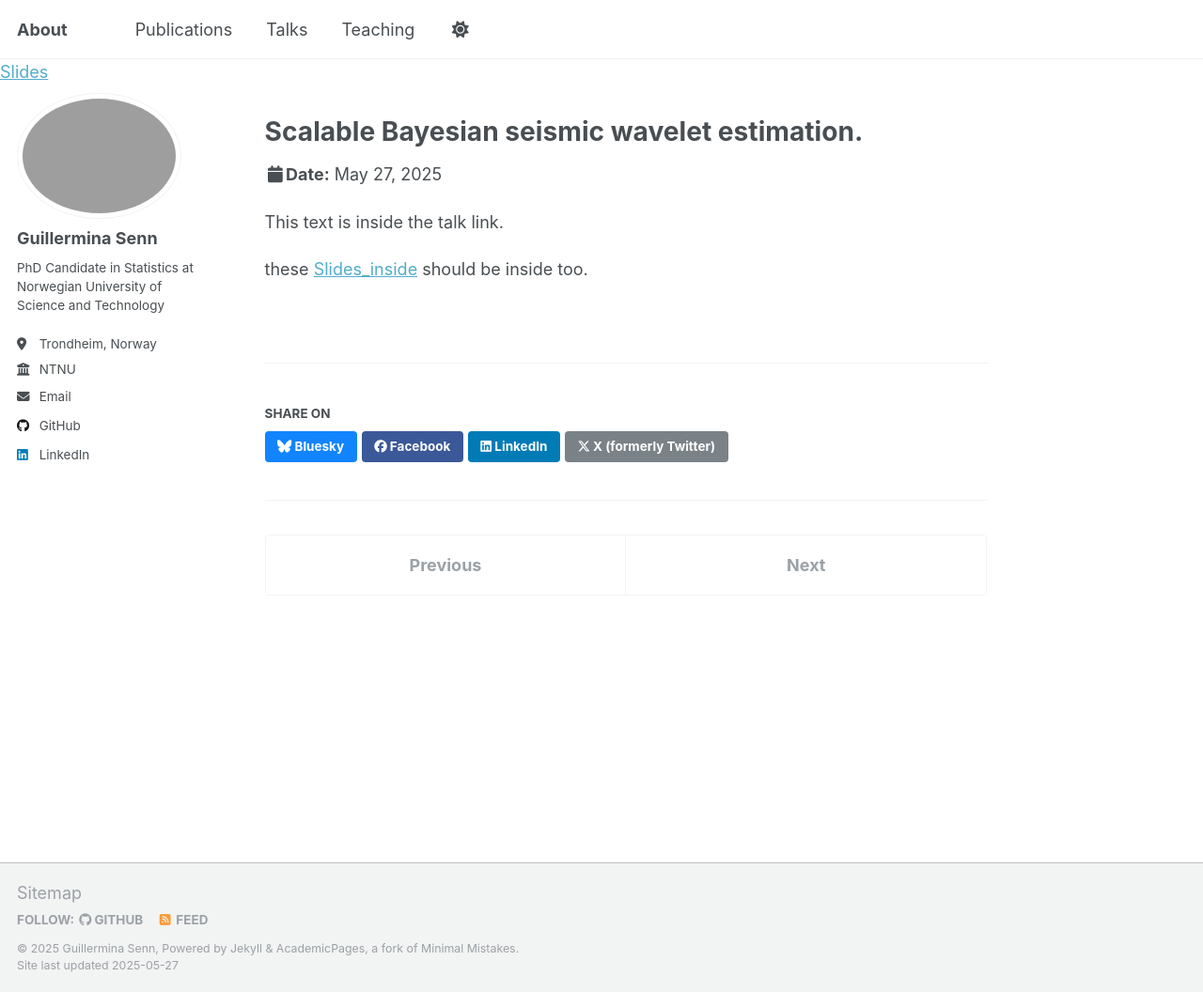
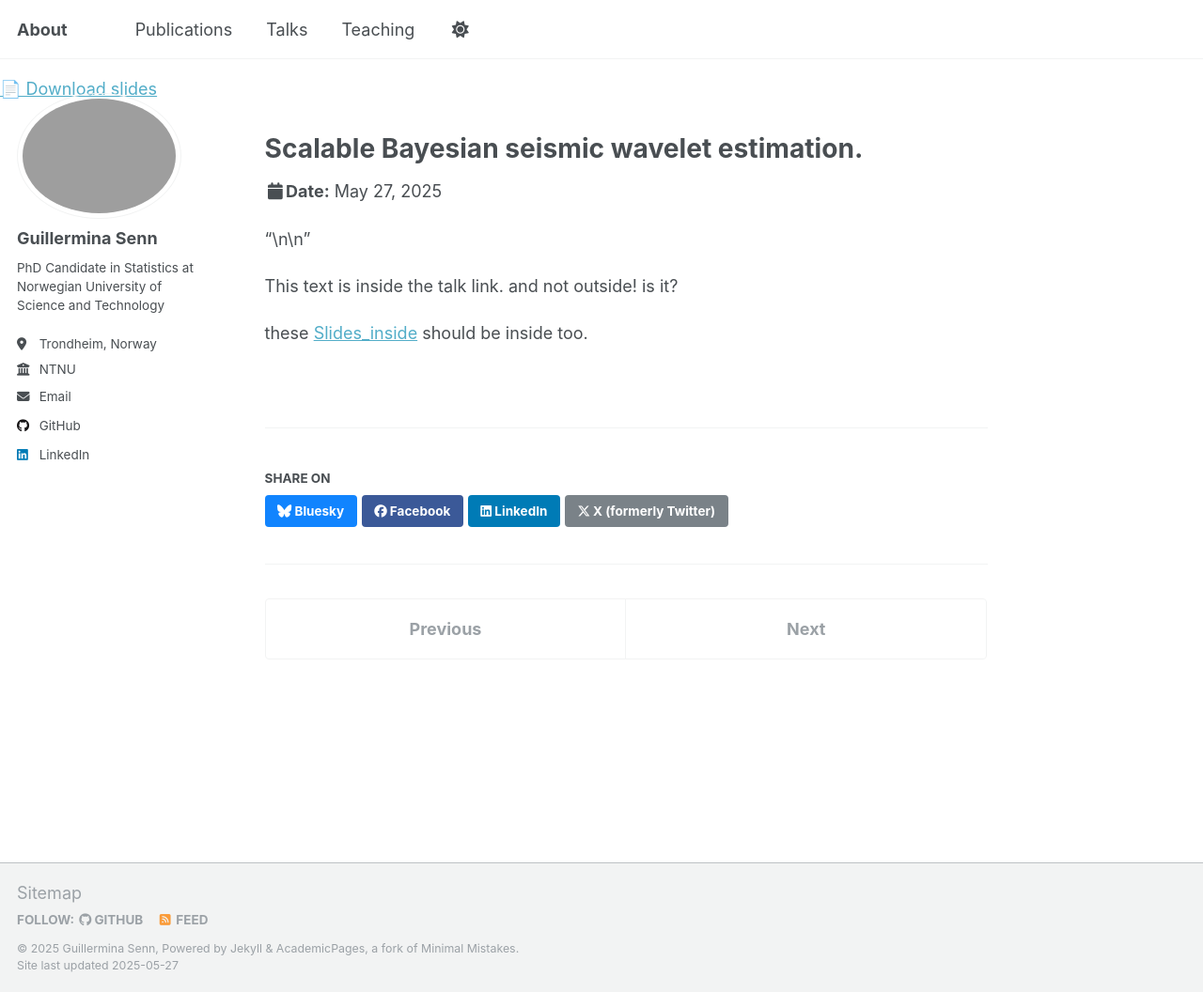
Before and after one commit to guillerminasenn/guillerminasenn.github.io, a Jekyll site: the page built from _talks/sintef2025.md, in a window 1280 px wide and 1056 px high. Shown: the whole window at 94% size. Built offline with Jekyll 4.4.1, drawn with Linux system fonts in a browser that asks for light colours.

```diff
--- a/_layouts/talk.html
+++ b/_layouts/talk.html
@@ -5,7 +5,7 @@ layout: default
 {% include base_path %}
 
 {% if page.slides %}
-  <a href="{{ page.slides }}">Slides</a>
+  <p><a href="{{ page.slides }}" target="_blank">📄 Download slides</a></p>
 {% endif %}
 
 {% if page.header.overlay_color or page.header.overlay_image or page.header.image %}
--- a/_talks/sintef2025.md
+++ b/_talks/sintef2025.md
@@ -6,7 +6,8 @@ venue: 'SINTEF Industri, Trondheim, Norway'
 type: "Invited talk"
 slides: "/files/20250526_sintef_wave.pdf"
 ---
+"\n\n"
 
-This text is inside the talk link.
+This text is inside the talk link. and not outside! is it?
 
 these [Slides_inside]("/files/20250526_sintef_wave.pdf") should be inside too.
```
